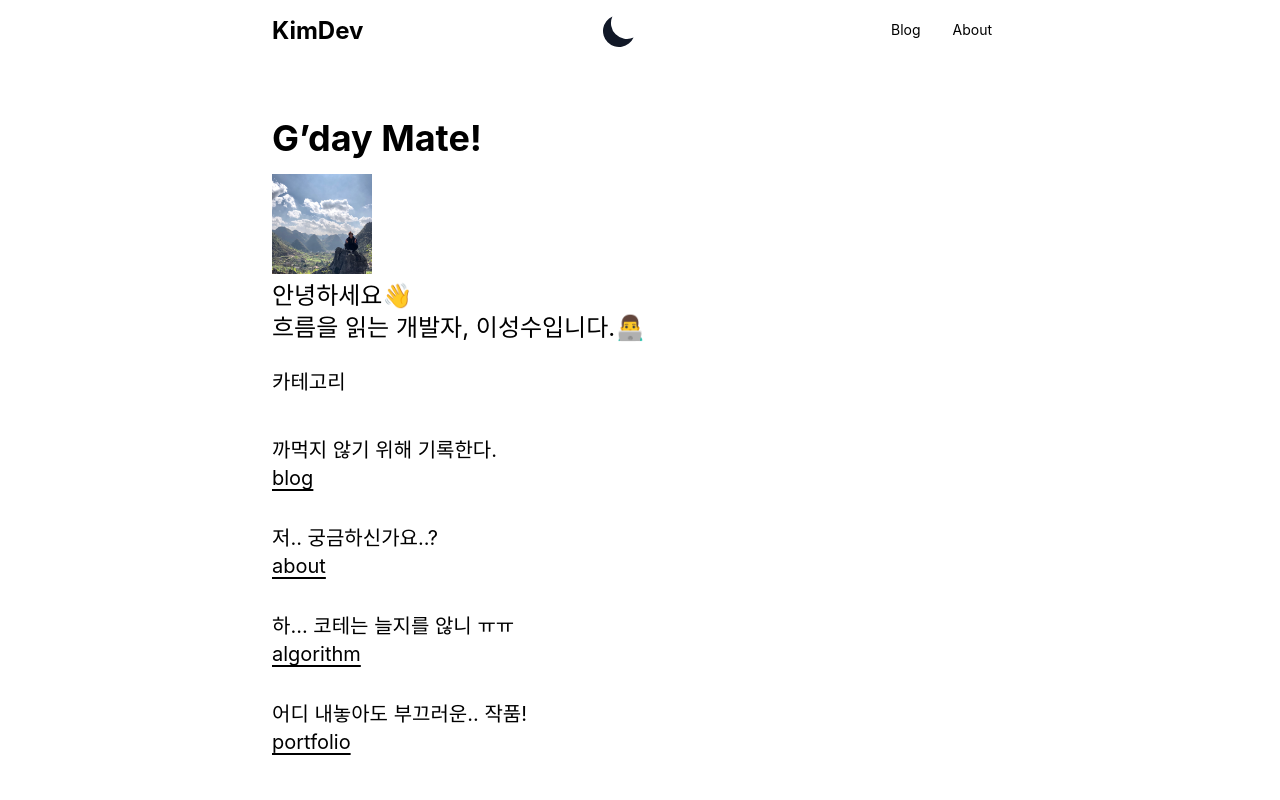
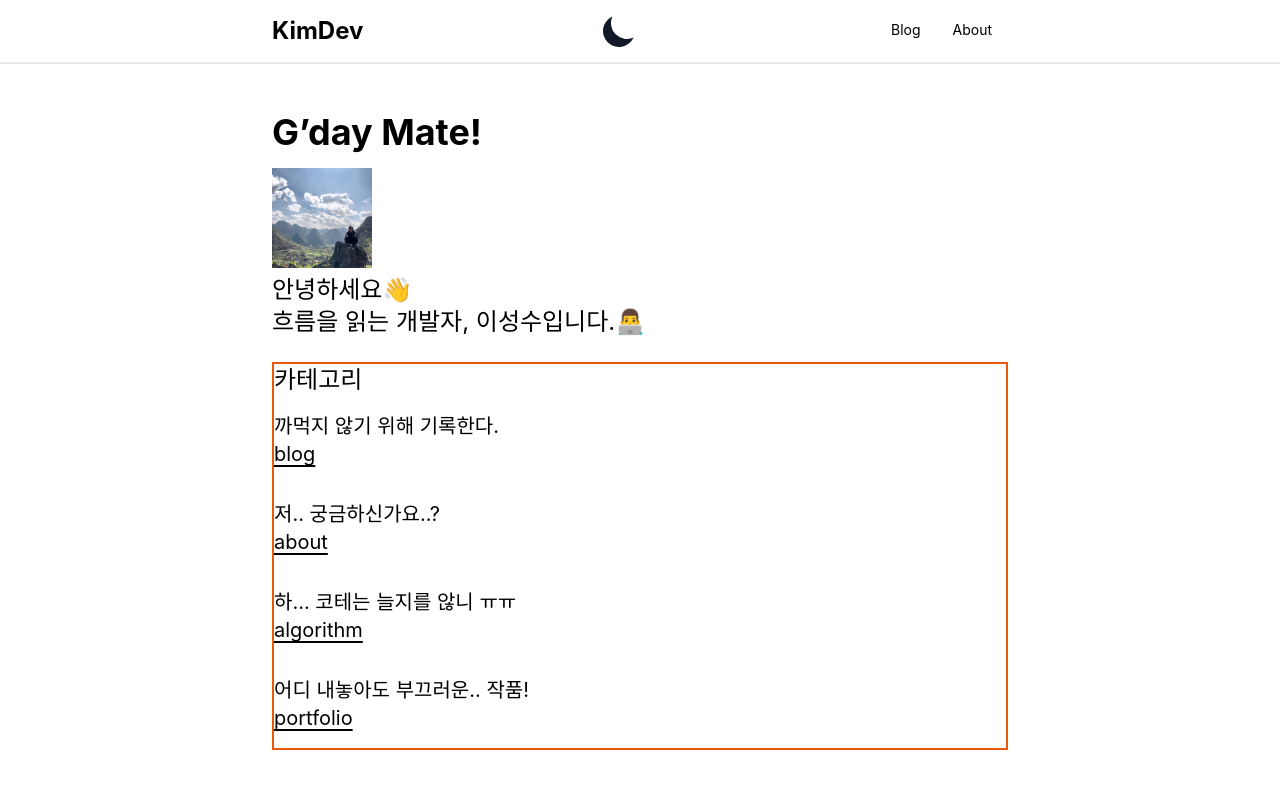
Before and after one commit to seongsoo96/blog, a Next.js app: page / in a window 1280 px wide. Shown: the top 800 px of the page. Built offline with nearby package versions, Linux system fonts and the light colour scheme.

Commit message:
feat: style category-header in globals.css

```diff
--- a/components/navbar.tsx
+++ b/components/navbar.tsx
@@ -46,7 +46,7 @@ export default function Navbar() {
 
 	return (
 		<>
-			<header>
+			<header className="border-b-2">
 				<div className="wrapper flex justify-between items-center">
 					<div>
 						<Link href="/">
--- a/pages/algorithm.tsx
+++ b/pages/algorithm.tsx
@@ -7,7 +7,7 @@ export default function Algorithm() {
 				<title>Algorithm</title>
 				<link rel="icon" href="/favicon.ico" />
 			</Head>
-			<div className="py-14">
+			<div className="category-header">
 				<h1 className="category-title">알고리즘 연습</h1>
 				<p className="category-description">
 					Lorem ipsum dolor sit amet, consectetur adipiscing elit.
--- a/pages/blog.tsx
+++ b/pages/blog.tsx
@@ -30,7 +30,7 @@ export default function Blog({
 				<link rel="icon" href="/favicon.ico" />
 			</Head>
 			{/* <div className="text-4xl my-6"> */}
-			<div className="py-14">
+			<div className="category-header">
 				<h1 className="category-title">Blog</h1>
 				<p className="category-description">
 					Lorem ipsum dolor sit amet, consectetur adipiscing elit.
--- a/pages/index.tsx
+++ b/pages/index.tsx
@@ -42,7 +42,7 @@ const Home = ({
 				<title>Blog</title>
 				<link rel="icon" href="/favicon.ico" />
 			</Head>
-			<div className="py-14">
+			<div className="category-header">
 				<h1 className="category-title">G&rsquo;day Mate!</h1>
 				<Image
 					src={profileImg}
@@ -56,8 +56,8 @@ const Home = ({
 					흐름을 읽는 개발자, 이성수입니다.👨‍💻
 				</p>
 				<br />
-				<h2>카테고리</h2>
-				<br />
+				<div className="border-2 border-orange-600">
+					<h1>카테고리</h1>
 					<ul>
 						{category.map((c) => (
 							<li key={c.name} className="text-xl">
@@ -74,6 +74,7 @@ const Home = ({
 							</li>
 						))}
 					</ul>
+				</div>
 			</div>
 			{/* <div className="bg-white dark:bg-slate-900 rounded-lg px-6 py-8 ring-1 ring-slate-900/5 shadow-xl">
 				<div>
--- a/pages/portfolio.tsx
+++ b/pages/portfolio.tsx
@@ -7,7 +7,7 @@ export default function Portfolio() {
 				<title>Portfolio</title>
 				<link rel="icon" href="/favicon.ico" />
 			</Head>
-			<div className="py-14">
+			<div className="category-header">
 				<h1 className="category-title">포트폴리오</h1>
 				<p className="category-description">
 					Lorem ipsum dolor sit amet, consectetur adipiscing elit.
--- a/styles/globals.css
+++ b/styles/globals.css
@@ -31,6 +31,9 @@ a {
 	.wrapper {
 		@apply mx-auto w-full sm:max-w-2xl md:max-w-3xl px-4;
 	}
+	.category-header {
+		@apply pt-12 pb-6;
+	}
 	.category-title {
 		@apply text-3xl md:text-4xl font-bold mb-4;
 	}
```
Lines whose indentation alone changed are shown as unchanged.
